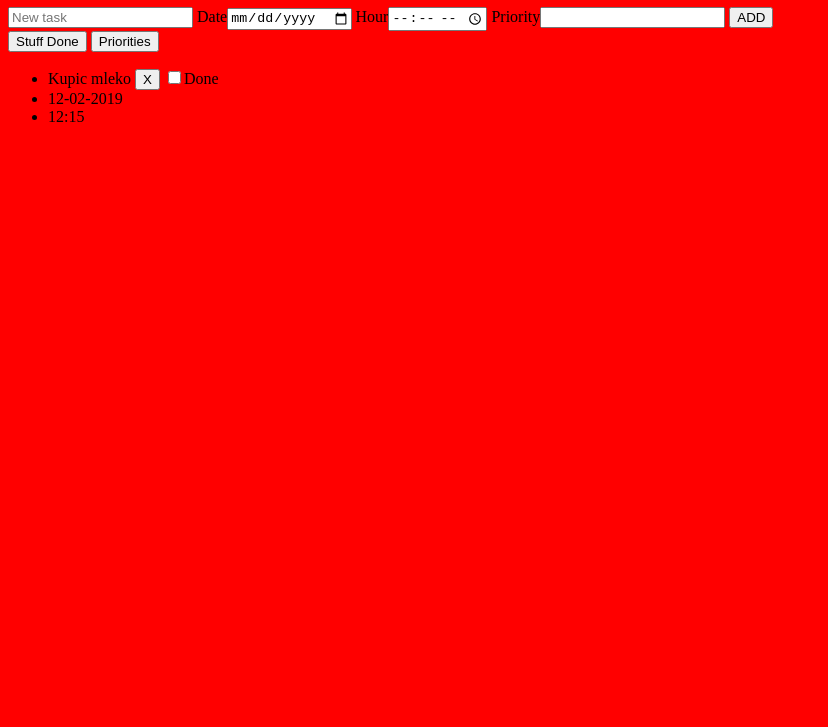
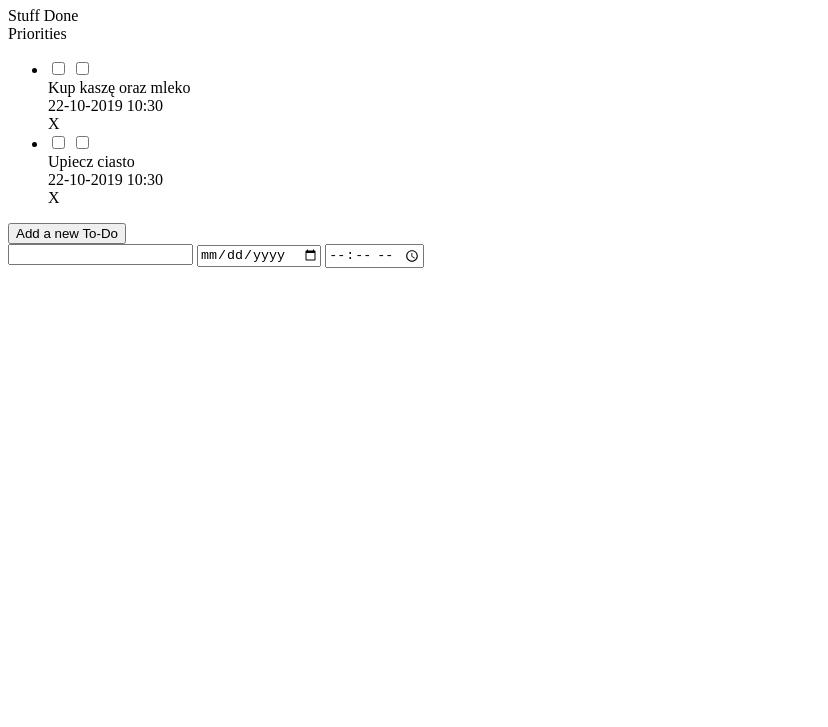
Before and after one commit to Kowal0/Awsome-To-Do-List, a website: page index.html in a window 1280 px wide. Shown: the part 73-800 px from the top of the page, without its empty margins (0-828 px from the left). Drawn offline with Linux system fonts and the light colour scheme.

Commit message:
html after revision

```diff
--- a/index.html
+++ b/index.html
@@ -1,6 +1,5 @@
 <!DOCTYPE html>
-<html lang="en" dir="ltr" xmlns="http://www.w3.org/1999/html"
-      xmlns="http://www.w3.org/1999/html">
+<html lang="en" dir="ltr">
   <head>
     <meta charset="utf-8">
     <title>Awsome To-Do</title>
@@ -9,34 +8,44 @@
     <meta name="viewport" content="width=device-width, initial-scale=1.0">
   </head>
   <body>
-
-  <div class="container">
-    <header>
-          <h1>Stuff To Do</h1>
-     </header>
-    <form action="/">
-        <input class="newTask" type="text" placeholder="New task">
-        <label>Date<input title="date" class="newDate" type="date"></label>
-        <label>Hour<input title="time" class="newTime" type="time"></label>
-        <label>Priority<input class="priority" type="number"></label>
-        <button class="addTask" type="submit">ADD</button>
-    </form>
-
-        <nav>
-              <button type="button" class="stuffDone">Stuff Done</button>
-          <button type="button" class="Priority">Priorities</button>
-        </nav>
+    <div class="container">
+      <header>
+        <h1>Stuff To Do</h1>
+      </header>
+      <section class="filters">
+        <div class="filters-done"><i></i>Stuff Done</div>
+        <div class="filters-priorities"><i></i>Priorities</div>
+      </section>
       <section class="list">
-        <div class="box">
-          <ul class="text">
-            <li>Kupic mleko  <button class="delete" type="button">X</button>
-          <input class="doneOrNot" type="checkbox" name="sort" value="done">Done</li>
-            <li>12-02-2019</li>
-            <li>12:15</li>
-          </ul>
-        </div>
+        <ul>
+          <li>
+            <div class="list-checkboxes">
+              <label><input type="checkbox" name="done"></label>
+              <label><input type="checkbox" name="priority"></label>
+            </div>
+            <div class="list-text">Kup kaszę oraz mleko</div>
+            <div class="list-date">22-10-2019 10:30</div>
+            <div class="list-delete">X</div>
+          </li>
+          <li>
+            <div class="list-checkboxes">
+              <label><input type="checkbox" name="done"></label>
+              <label><input type="checkbox" name="priority"></label>
+            </div>
+            <div class="list-text">Upiecz ciasto</div>
+            <div class="list-date">22-10-2019 10:30</div>
+            <div class="list-delete">X</div>
+          </li>
+        </ul>
       </section>
-  </div>
-
+      <section class="form">
+        <button class="show-form">Add a new To-Do</button>
+        <form class="" action="#" method="post">
+          <input type="text" name="text" value="">
+          <input type="date" name="date" value="">
+          <input type="time" name="time" value="">
+        </form>
+      </section>
+    </div>
   </body>
 </html>
--- a/scss/main.scss
+++ /dev/null
@@ -1 +0,0 @@
-body {background: red}
```
Also changed, not shown: css/main.css.
